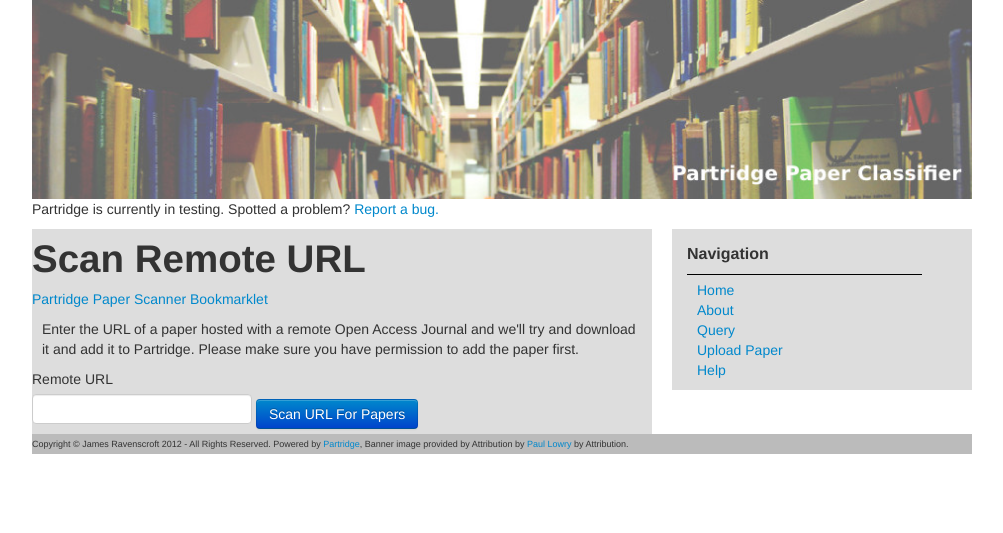
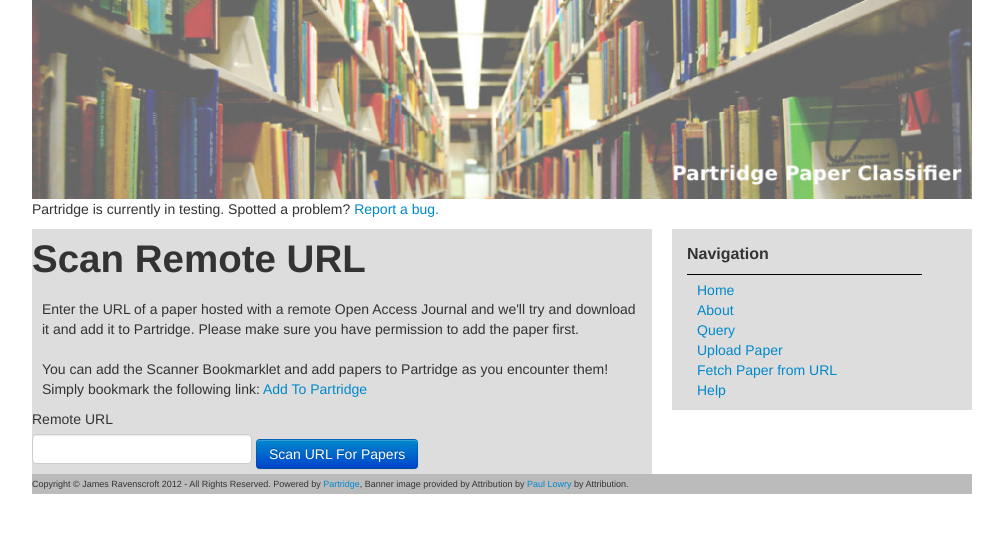
Before and after one commit to ravenscroftj/partridge, a Flask app: page /remote in a window 1280 px wide. Shown: the top 533 px of the page, without its empty margins (138-1141 px from the left). Run offline with Flask 2, Linux system fonts and the light colour scheme; parts of the project's set-up code (start-up, migrations or seed data) failed here and were passed over.

Commit message:
Finished making the bookmarklet code nice

```diff
--- a/partridge/__init__.py
+++ b/partridge/__init__.py
@@ -37,6 +37,8 @@ def create_app( config ):
 
     app.add_url_rule("/remote", methods=['POST'],
         view_func = views.remote.download_papers)
+
+    app.add_url_rule("/bookmarklet", view_func = views.remote.bookmarklet)
 
     app.add_url_rule("/paper/<paper:the_paper>",
         view_func=views.paper.paper_profile)
--- a/partridge/static/js/bookmarklet.js
+++ b/partridge/templates/bookmarklet.js
@@ -31,7 +31,7 @@
 
                 loc = encodeURI(window.location.href);
 
-                var remoteLoc = "http://localhost:5000/remote#url=" + loc;
+                var remoteLoc = "{{ url_for('.scan_url', _external=True) }}#url=" + loc;
 
                 if(jQuery("#partridgeFrame").length == 0){
 
--- a/partridge/templates/mainpage.html
+++ b/partridge/templates/mainpage.html
@@ -82,6 +82,7 @@
           <li><a href="http://papro.org.uk/about/" target="_blank">About</a></li>
           <li><a href="{{ url_for('.query') }}">Query</a></li>
           <li><a href="{{ url_for('.upload') }}">Upload Paper</a></li>
+          <li><a href="{{ url_for('.scan_url') }}">Fetch Paper from URL</a></li>
           <li><a href="http://papro.org.uk/help/" target="_blank">Help</a></li>
         </ul>
 
--- a/partridge/templates/remote_form.html
+++ b/partridge/templates/remote_form.html
@@ -18,13 +18,19 @@ var remote_paper_backend = "{{ url_for(".download_papers") }}";
 
 <h1> Scan Remote URL </h1>
 
-<a
-href="javascript:(function(){document.body.appendChild(document.createElement('script')).src='http://localhost:5000/static/js/bookmarklet.js';})();">Partridge
-Paper Scanner Bookmarklet</a>
 
 <p>Enter the URL of a paper hosted with a remote Open Access Journal and we'll
 try and download it and add it to Partridge. Please make sure you have
 permission to add the paper first.</p>
+
+
+<p> You can add the Scanner Bookmarklet and add papers to Partridge as you encounter
+them! Simply bookmark the following link:
+<a
+href="javascript:(function(){document.body.appendChild(document.createElement('script')).src='{{
+url_for('.bookmarklet', _external=True) }}';})();">Add
+To Partridge</a>
+</p>
 
 <div>
 <label for="remote_url">Remote URL</label>
--- a/partridge/views/remote.py
+++ b/partridge/views/remote.py
@@ -6,7 +6,7 @@ from urllib2 import urlopen
 
 import urlparse
 
-from flask import current_app, render_template, request, jsonify
+from flask import current_app, render_template, request, jsonify, make_response
 
 from partridge.util.remote import download_paper, paper_preview, \
 find_paper_plos_page
@@ -15,6 +15,12 @@ def scan_url( the_url=None ):
     """Scan the URL for papers to download"""
 
     return render_template("remote_form.html")
+
+def bookmarklet():
+    """Serve up the bookmarklet script"""
+    response = make_response(render_template("bookmarklet.js"))
+    response.headers['Content-type'] = "text/javascript"
+    return response
 
 
 def download_papers():
```
